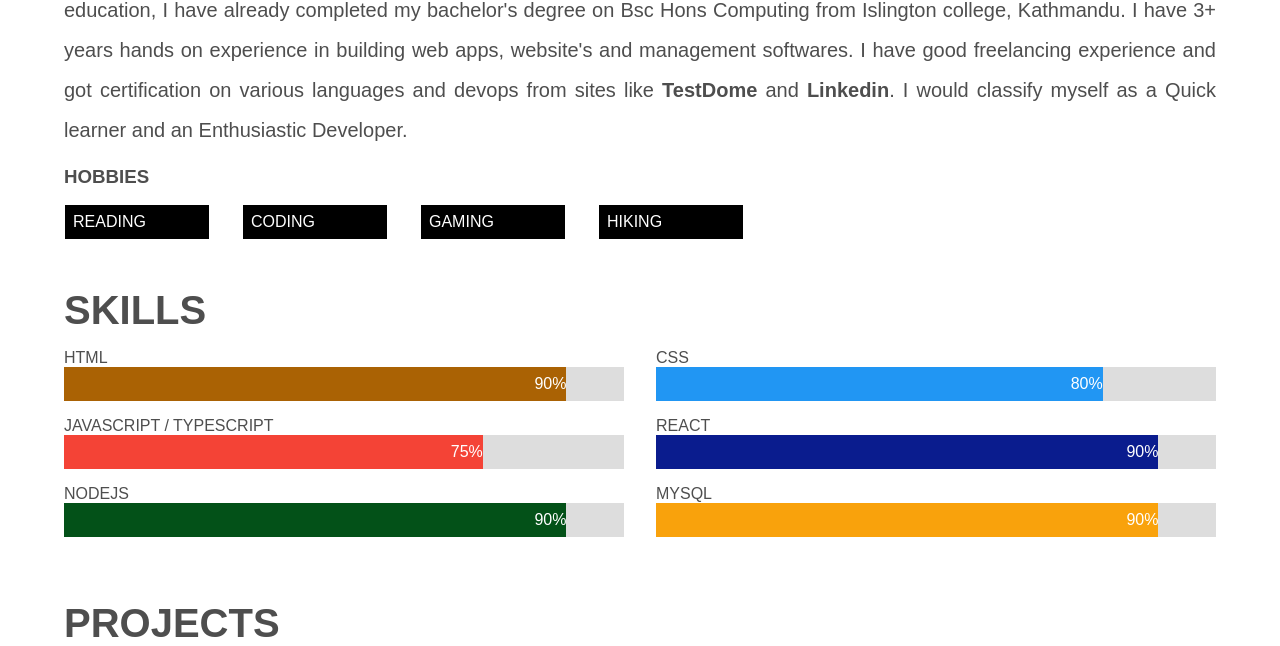
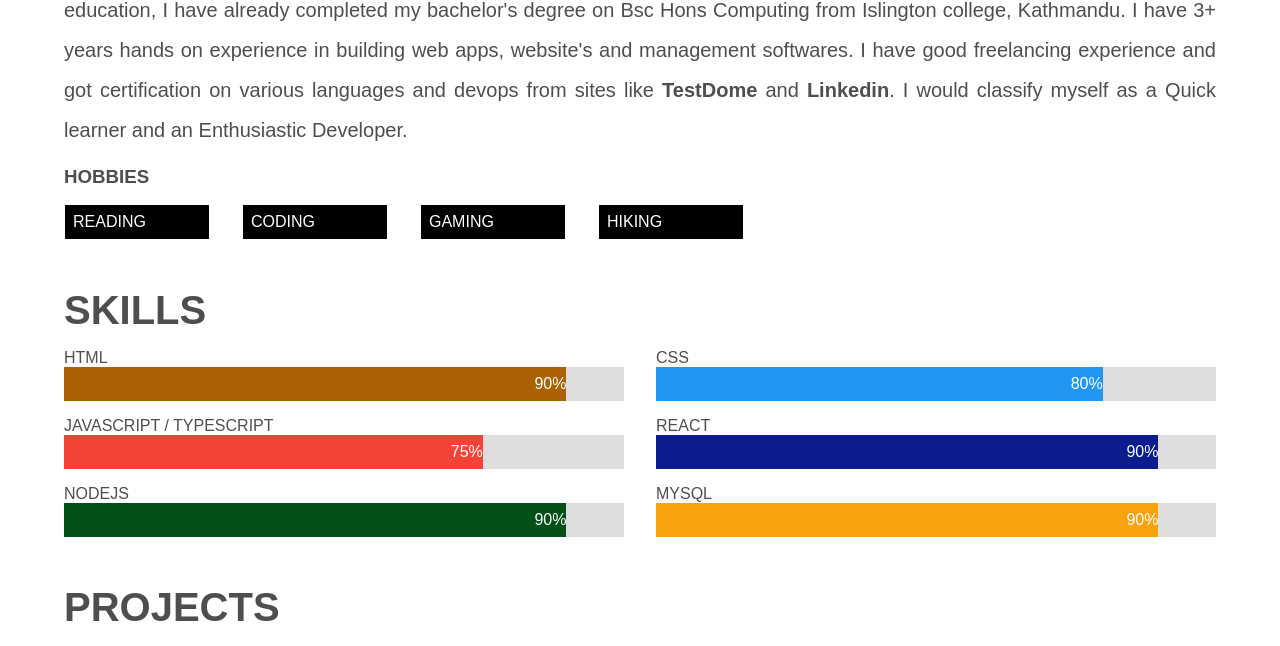
Before and after one commit to coder-Bibek/coder-Bibek.github.io, a plain HTML site: page index.html in a window 1280 px wide. Shown: the part 895-1541 px from the top of the page. Drawn offline with Linux system fonts and the light colour scheme; a web font is replaced by a local one.

Commit message:
fix: fix margin top for projects

```diff
--- a/css/style.css
+++ b/css/style.css
@@ -309,7 +309,7 @@ article {
 /* skills ends here */
 
 .projects-container {
-  margin-top: 4rem;
+  margin-top: 3rem;
   position: relative;
 }
 
```
Also changed, not shown: 1 other file.
